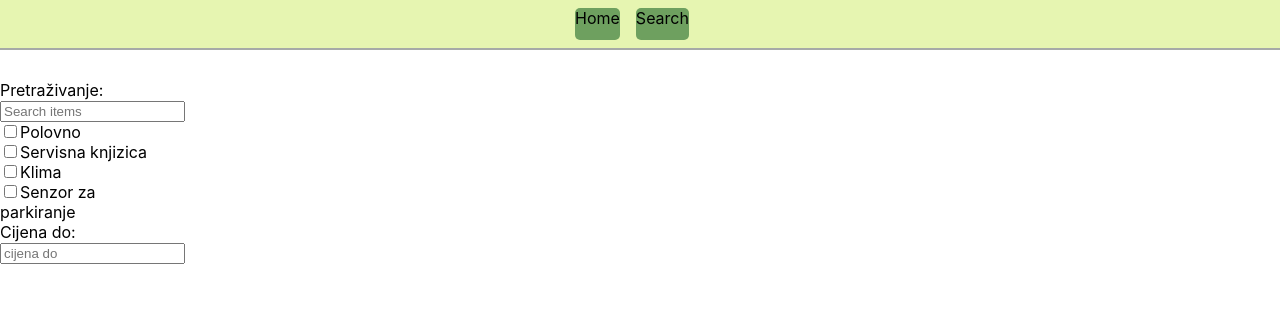
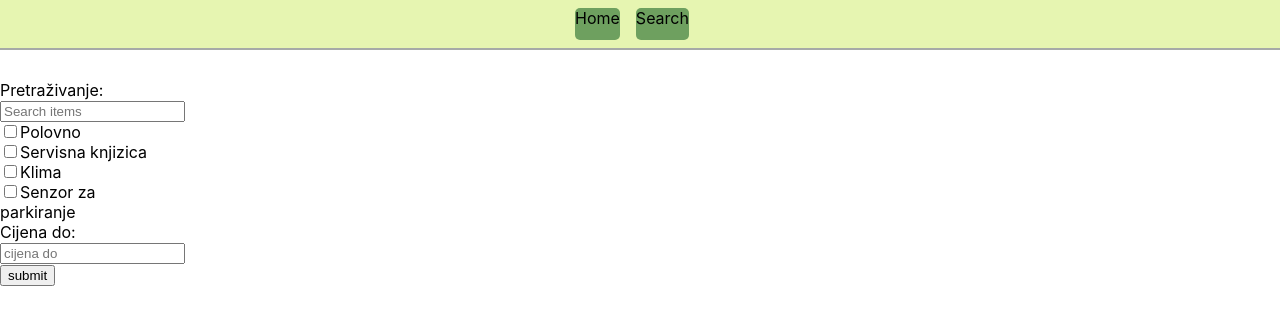
Before and after one commit to bozekekez/treningFront, a React (Create React App) app: page /search in a window 1280 px wide. Shown: the top 324 px of the page. Built offline with nearby package versions, Linux system fonts and the light colour scheme.

Commit message:
search funkcionalnosti added

```diff
--- a/src/Components/Search/Search.js
+++ b/src/Components/Search/Search.js
@@ -3,17 +3,16 @@ import React, { useState, useEffect, useContext, useImperativeHandle } from 'rea
 import './Search.css'
 
 const Search = () => {
-    const [searchField, setSearchField] = useState('')
     const [name, setName] = useState()
     const [polovno, setPolovno] = useState(false)
     const [servis, setServirs] = useState(false)
     const [cijena, setCijena] = useState()
     const [klima, setKlima] = useState(false)
     const [message, setMessage] = useState('')
+    const [auto, setAuto] = useState()
 
     const handleChange = (e) => {
         setName(e.target.value);
-        e.preventDefault();
     }
 
     const handlePolovno = () => {
@@ -28,7 +27,8 @@ const Search = () => {
         setKlima(true)
     }
 
-    const handleSubmit = () => {
+    const handleSubmit = (e) => {
+        e.preventDefault();
         fetch('http://localhost:3000/search', {
 			method: 'post',
 			headers: {'Content-Type': 'application/json'},
@@ -40,15 +40,11 @@ const Search = () => {
                 cijena: cijena
 			})
 		}).then(resopnse => resopnse.json())
-		// .then(user =>{
-		// 	if (user.id){
-		// 		history.push('/');
-        //         setLoggedIn(true);
-        //         setUser(user);
-        //         setTempEmail('');
-        //         setTempPassword('');
-		// 	}
-		// })
+        .then(temporary => {
+            // console.log(prazno)
+            setAuto(temporary)
+            console.log(auto)
+        })
         .catch(setMessage('Nije pronađeno ništa po tim kriterijima'))
     }
 
@@ -60,7 +56,7 @@ return(
     <div className="search">
         <form onSubmit={handleSubmit}>
         <label>Pretraživanje:</label>
-        <input className='inputSearch' type='text' placeholder='Search items' value={searchField} onChange={handleChange} ></input>
+        <input className='inputSearch' type='text' placeholder='Search items' value={name} onChange={handleChange} ></input>
         <div>
             <input type="checkbox" onClick={handlePolovno}></input>
             <label>Polovno</label>
@@ -79,6 +75,7 @@ return(
         </div>
         <label>Cijena do:</label>
         <input className='inputSearch' type='text' placeholder='cijena do' value={cijena} onChange={handleCijena}/>
+        <button onClick={handleSubmit}>submit</button>
         </form>
     </div>
 )
```
